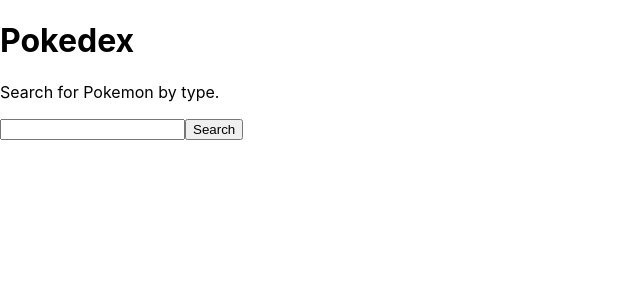
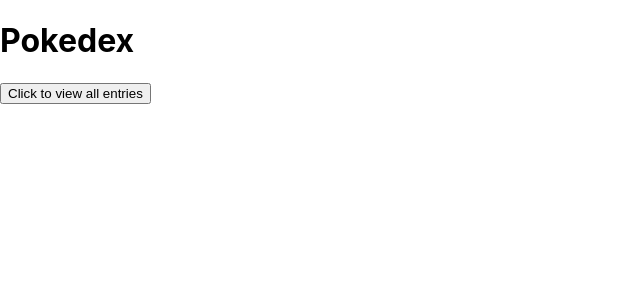
Before and after one commit to TMcMeans/brace-coding-challenge, a React (Create React App) app: page / in a window 1280 px wide. Shown: the top 300 px of the page, without its empty margins (0-640 px from the left). Built offline with nearby package versions, Linux system fonts and the light colour scheme.

Commit message:
Add getPokemon method for fetching all pokemon

```diff
--- a/src/App/App.js
+++ b/src/App/App.js
@@ -1,18 +1,41 @@
 import React, { useState } from 'react';
-import SearchForm from '../SearchForm/SearchForm';
+
+const SearchForm = () => {
+  const [type, getPokemonType] = useState({
+    type: ''
+  });
+  return (
+    <form action="">
+      <input type="text" />
+      <button>Search</button>
+    </form>
+  );
+};
+
+const PokeList = pokemon => {
+  const pokemonList = pokemon.map(currentPokemon => <li />);
+  return <div>{pokemonList}</div>;
+};
 
 const App = () => {
-  const [pokemon, getPokemonByType] = useState({
+  const [pokemon, savePokemonByType] = useState({
     pokemon: []
   });
 
+  const getPokemon = async e => {
+    e.preventDefault();
+    try {
+      const result = await fetch('URL HERE');
+      const pokemon = await result.json();
+    } catch (error) {
+      console.log(error);
+    }
+  };
+
   return (
     <div className="app">
-      <header>
-        <h1>Pokedex</h1>
-        <p>Search for Pokemon by type.</p>
-      </header>
-      <SearchForm />
+      <h1>Pokedex</h1>
+      <button onClick={getPokemon}>Click to view all entries</button>
     </div>
   );
 };
--- a/src/SearchForm/SearchForm.js
+++ /dev/null
@@ -1,15 +0,0 @@
-import React, { useState } from 'react';
-
-const SearchForm = () => {
-  const [type, getPokemonType] = useState({
-    type: ''
-  });
-  return (
-    <form action="">
-      <input type="text" />
-      <button>Search</button>
-    </form>
-  );
-};
-
-export default SearchForm;
```
Also changed, not shown: src/SearchForm/SearchForm.css (deleted), 1 other file (tests, documents, lock files or other folders).
